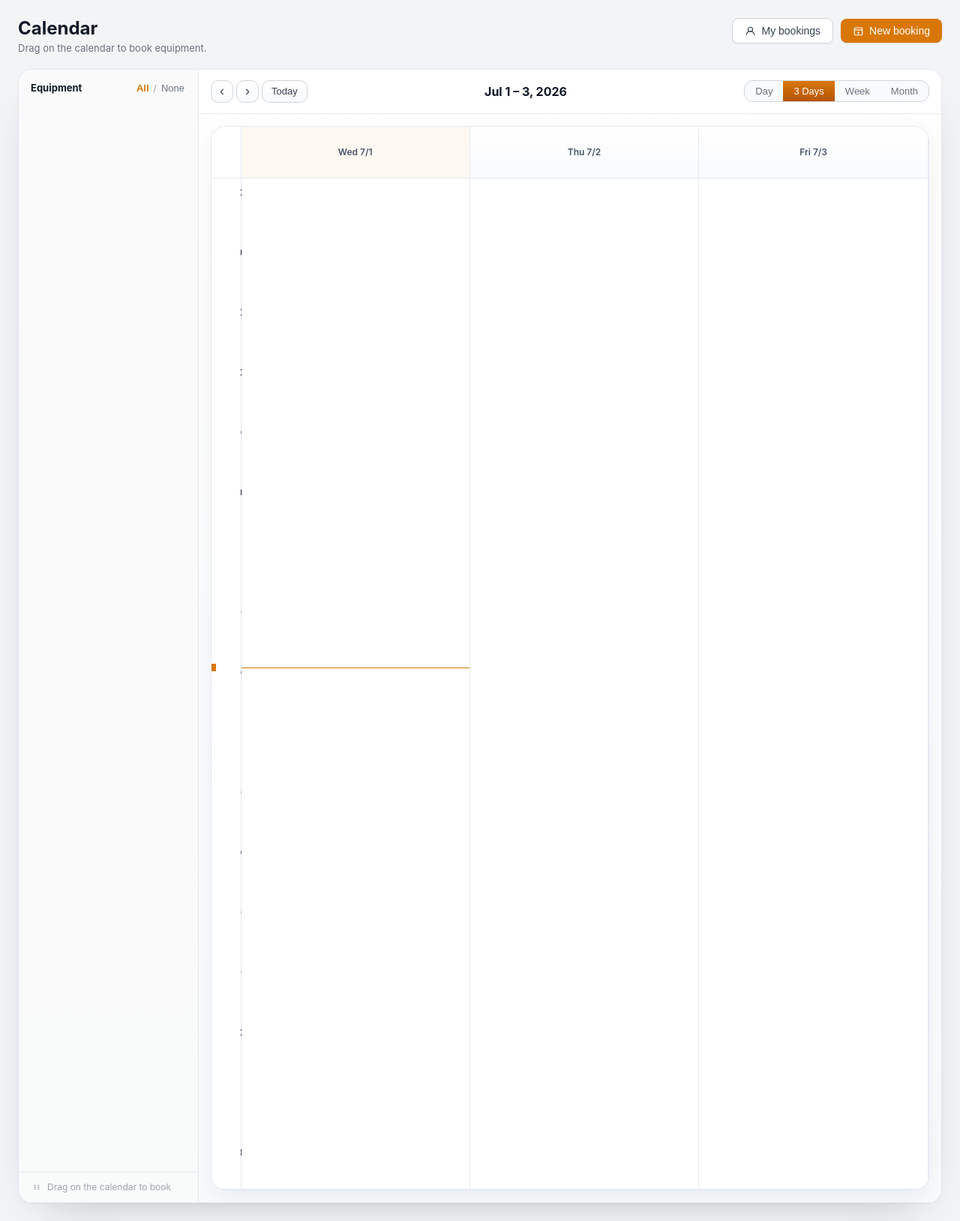
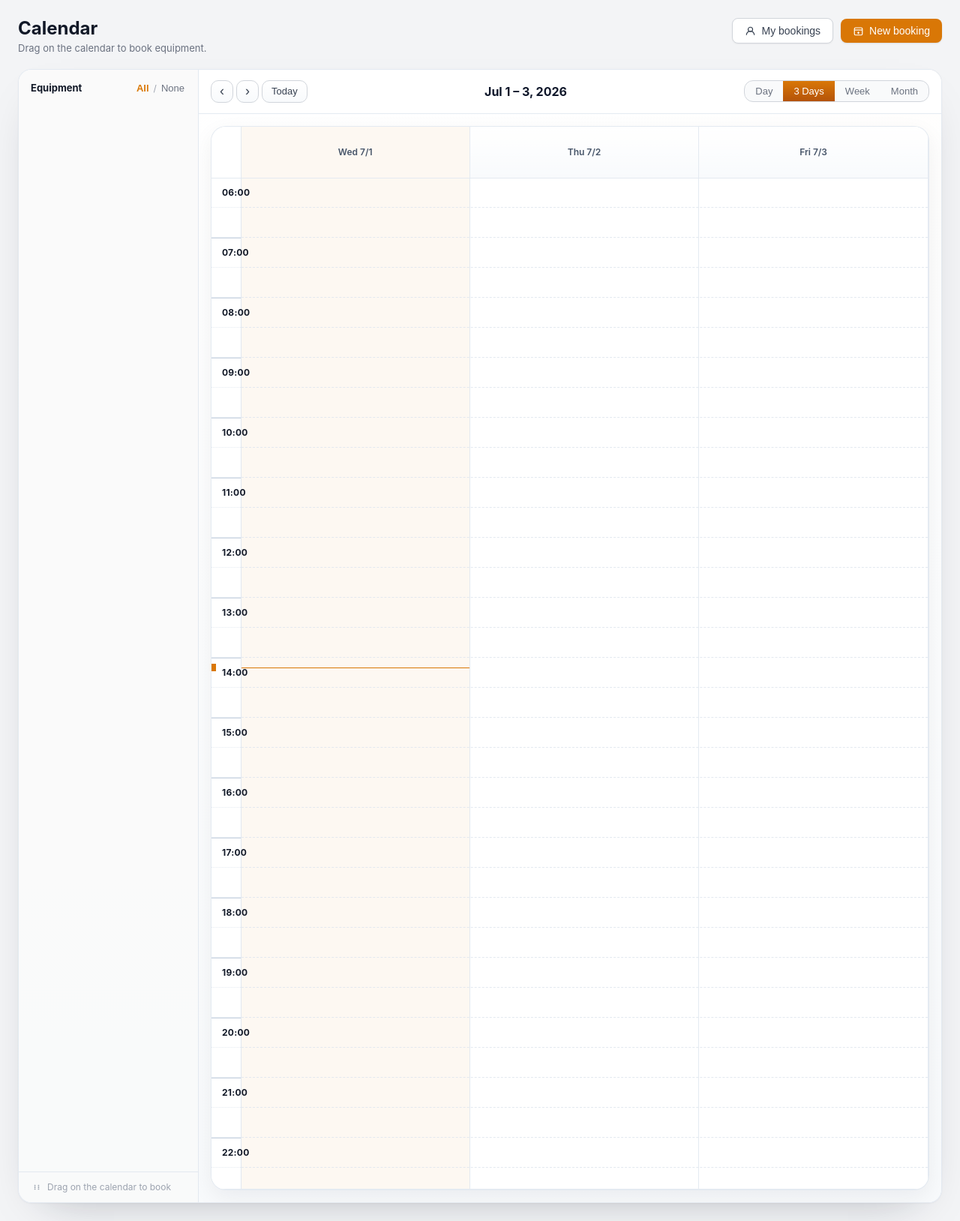
Before and after one commit to Abdul-Rahman-Ibrahim/Booking, a Django app: page / in a window 1280 px wide. Shown: the part 56-1684 px from the top of the page at 75% size. Run offline with Django 5.2, Linux system fonts and the light colour scheme; data that the repository does not hold is empty.

Commit message:
fixed time label overlapping with equipment event

```diff
--- a/static/css/index.css
+++ b/static/css/index.css
@@ -285,29 +285,27 @@
     padding: 0.9rem 0.5rem;
 }
 
+/* FIX: Left-side time container styles */
 .fc .fc-timegrid-axis,
 .fc .fc-timegrid-slot-label {
     background: #ffffff !important;
     background-color: #ffffff !important;
-    position: relative;
-    z-index: 4;
-    width: 128px !important;
-    min-width: 128px !important;
-    max-width: 128px !important;
     box-shadow: 1px 0 0 rgba(226, 232, 240, 0.95);
     opacity: 1 !important;
 }
 
+/* FIX: Alignment layout box inside time axis cells */
 .fc .fc-timegrid-axis-frame,
 .fc .fc-timegrid-slot-label-frame {
     height: 100%;
     display: flex;
     align-items: center;
     justify-content: flex-start;
-    width: 100%;
     padding-left: 14px;
+    padding-right: 14px;
 }
 
+/* Typography styles for actual label text strings */
 .fc .fc-timegrid-axis-cushion,
 .fc .fc-timegrid-slot-label-cushion {
     display: block;
@@ -346,8 +344,9 @@
     border-color: #d97706;
 }
 
+/* FIX: Changed back from white to transparent to reveal interval grid lines behind columns */
 .fc .fc-timegrid-col-frame {
-    background: #ffffff;
+    background: transparent;
     position: relative;
     z-index: 1;
 }
@@ -363,6 +362,7 @@
     box-shadow: 0 10px 20px rgba(15, 23, 42, 0.12);
     padding: 5px 8px;
     font-weight: 600;
+    margin-left: 15px !important;
 }
 
 .fc .fc-timegrid-event .fc-event-main-frame {
--- a/templates/main/index.html
+++ b/templates/main/index.html
@@ -2,7 +2,7 @@
 {% load static %}
 
 {% block extra_css %}
-<link rel="stylesheet" href="{% static 'css/index.css' %}?v=1.4" />
+<link rel="stylesheet" href="{% static 'css/index.css' %}?v=1.6" />
 {% endblock %}
 
 
```
